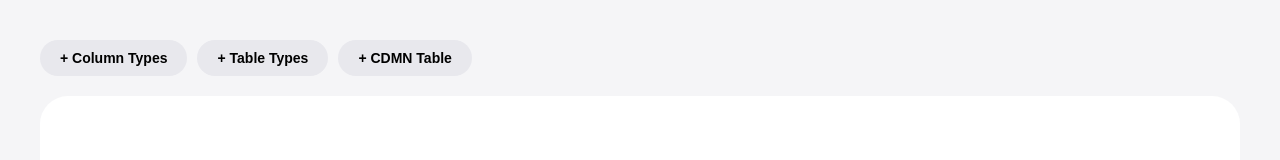
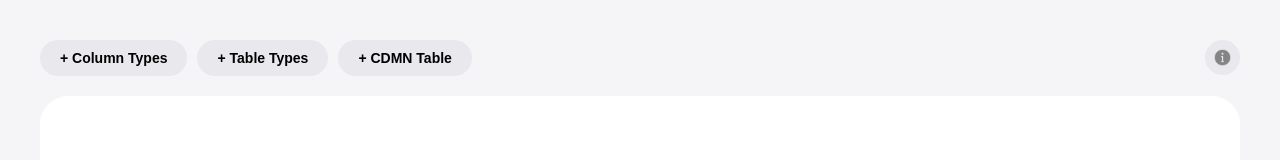
Before and after one commit to clintonimaroo/cdmn-research, a Vue app: page / in a window 1280 px wide. Shown: the top 160 px of the page. Built offline with nearby package versions, Linux system fonts and the light colour scheme.

Commit message:
Added a Peek View

```diff
--- a/public/index.html
+++ b/public/index.html
@@ -5,11 +5,11 @@
     <meta http-equiv="X-UA-Compatible" content="IE=edge">
     <meta name="viewport" content="width=device-width,initial-scale=1.0">
     <link rel="icon" href="<%= BASE_URL %>favicon.ico">
-    <title>CDMN Research</title>
+    <title>CDMN Editor</title>
   </head>
   <body>
     <noscript>
-      <strong>We're sorry but CDMN Research doesn't work properly without JavaScript enabled. Please enable it to continue.</strong>
+      <strong>We're sorry but CDMN Editor doesn't work properly without JavaScript enabled. Please enable it to continue.</strong>
     </noscript>
     <div id="app"></div>
   </body>
--- a/src/App.vue
+++ b/src/App.vue
@@ -4,6 +4,9 @@
       <router-link to="/column-types">+ Column Types</router-link>
       <router-link to="/table-types">+ Table Types</router-link>
       <router-link to="/cdmn-table">+ CDMN Table</router-link>
+      <button class="info-button" @click="showPeekView = true">
+        <img src="@/assets/info.png" alt="What's CDMN?" class="info-button-gif" />
+      </button>
     </nav>
     <div class="container">
       <router-view></router-view>
@@ -11,8 +14,33 @@
     <footer>
       SmartKlass™️ | All Rights Reserved | Copyright 2024
     </footer>
+    <div v-if="showPeekView" class="peek-view-overlay" @click="closePeekView">
+      <div class="peek-view" @click.stop>
+        <h2>What is CDMN?</h2>
+        <p>CDMN (Custom Decision Model and Notation) is a table format that allows you to describe knowledge about a
+          certain domain. This knowledge can then be used to carry out various types of reasoning. It is particularly
+          useful for defining and working with rules and logic in a structured manner.</p>
+        <button @click="closePeekView">Close</button>
+      </div>
+    </div>
   </div>
 </template>
 
+
+<script>
+export default {
+  data() {
+    return {
+      showPeekView: false
+    };
+  },
+  methods: {
+    closePeekView() {
+      this.showPeekView = false;
+    }
+  }
+};
+
+</script>
 <style>
 </style>
--- a/src/assets/styles.css
+++ b/src/assets/styles.css
@@ -104,9 +104,9 @@ tr:nth-child(even) td {
 button {
     padding: 10px 20px;
     border: none;
-    background-color: #42b983;
+    background-color: #000000;
     color: white;
-    border-radius: 5px;
+    border-radius: 100px;
     cursor: pointer;
 }
 
@@ -207,3 +207,45 @@ footer {
         width: 100%;
     }
 }
+
+
+.info-button {
+    padding: 0;
+    border-radius: 50%;
+    width: 35px;
+    height: 35px;
+    background: #e8e8ed;
+    display: flex;
+    align-items: center;
+    justify-content: center;
+    margin-left: auto;
+
+}
+
+.info-button-gif {
+    width: 50%;
+    height: 50%;
+    display: inline-block;
+}
+
+.peek-view-overlay {
+    position: fixed;
+    top: 0;
+    left: 0;
+    width: 100%;
+    height: 100%;
+    background-color: rgba(0, 0, 0, 0.5);
+    display: flex;
+    justify-content: flex-end;
+    align-items: center;
+    z-index: 1000;
+}
+
+.peek-view {
+    background-color: #fff;
+    padding: 20px;
+    width: 400px;
+    height: 100%;
+    box-shadow: -2px 0 5px rgba(0, 0, 0, 0.2);
+    overflow-y: auto;
+}
```
Also changed, not shown: src/assets/info.gif (added), src/assets/info.png (added).
